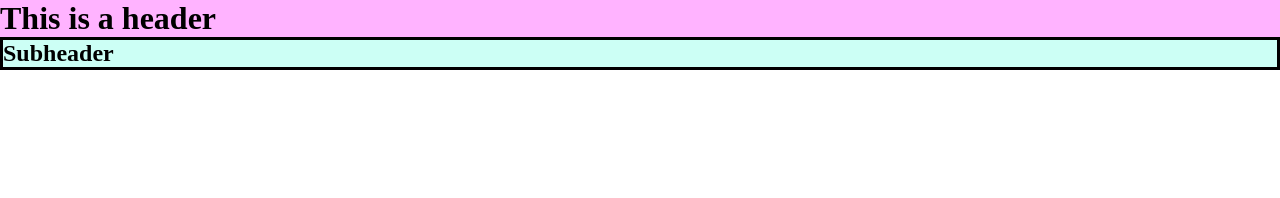
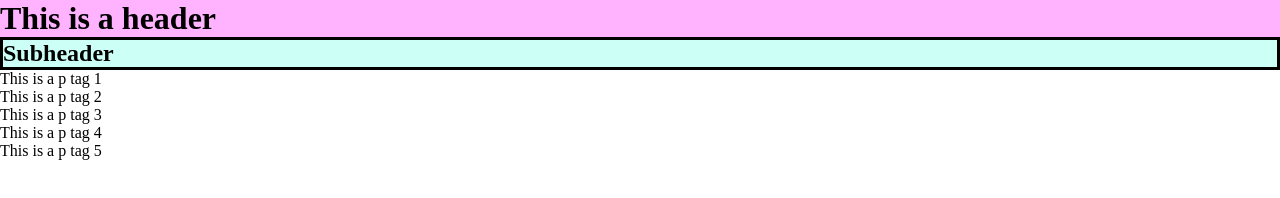
Before and after one commit to antgarcia12/dom-exercises, a plain HTML site: page index.html in a window 1280 px wide. Drawn offline with Linux system fonts and the light colour scheme.

Commit message:
added loop to js file

```diff
--- a/index.js
+++ b/index.js
@@ -26,19 +26,21 @@ header2.innerText = 'Subheader';
 
 // 6. Remove the h1 tag. What happens? Why?
  /*
-There is an Uncaught Reference Error. The h1 is not defined. */
+The header disappears. It is removed and is no longer part of the document. */
+
+// newElement.removeChild(header1);
 
 // 7. After removing it, try appending the same h1 tag back to the body. What returns to the page? Why?
-/*
-The error still occurs because the h1 element is still undefined. */
+
+// body.appendChild(header1);
+
+/* its attached to the body, but it's not in the div we made, it comes after.*/
 
 // 8. Using a loop, add five new p tags to the body of the document. Each p tag should have different innerText based on its index e.g. "This is p tag 1, "This is p tag 2", ... , "This is p tag 5".
 
 
-let paragraphs = document.createElement('p');
-
-for (let i = 5; i < paragraphs.length; i++) {
-
+for (let i = 1; i <= 5; i++) {
+    let paragraphs = document.createElement('p');
+    paragraphs.innerHTML = `This is a p tag ${i}`;
+    body.appendChild(paragraphs);
 }
-
-console.log(paragraphs);
--- a/style.css
+++ b/style.css
@@ -10,5 +10,5 @@
 
 #mySubHeader {
    background-color: #ccfff5;
-   border: black solid 3px;
+   border: 3px solid black;
 }
```
